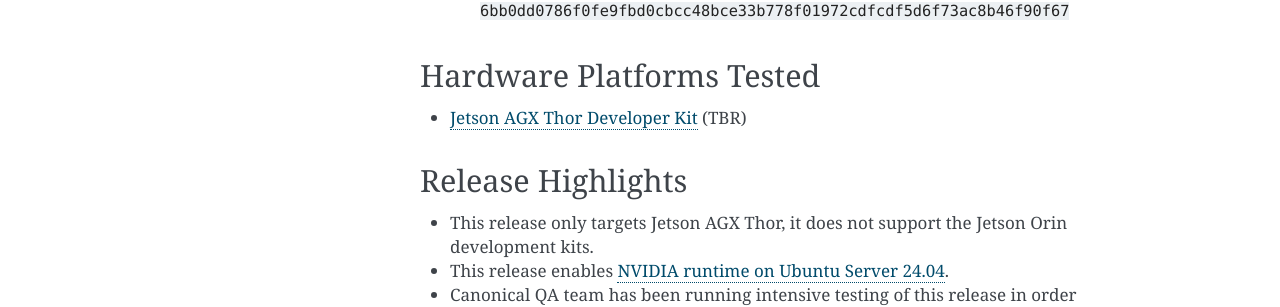
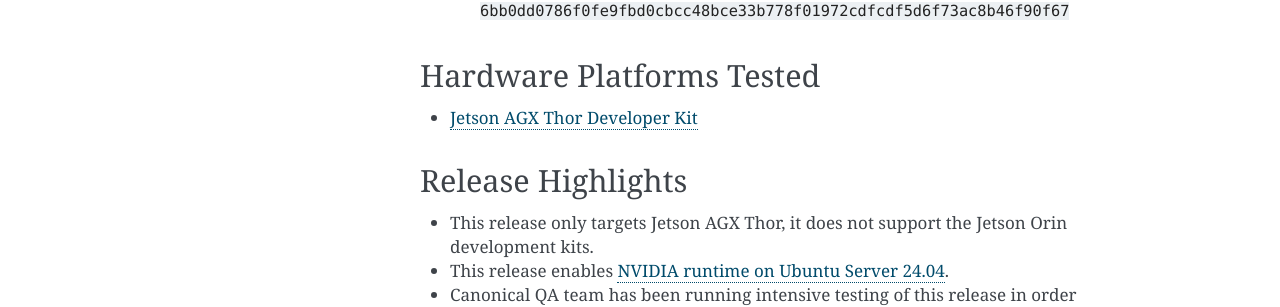
Before and after one commit to canonical/ubuntu-for-jetson, a Sphinx documentation site: the page built from docs/classic/release-note-noble-thor-ga.rst, in a window 1280 px wide and 900 px high, scrolled down 496 px. Shown: the part 154-461 px from the top of the window. Built offline with Sphinx 7.4.7, drawn with Linux system fonts in a browser that asks for light colours.

Commit message:
Update the link to the Thor AGX devkit with the certificate link

```diff
--- a/docs/classic/release-note-noble-thor-ga.rst
+++ b/docs/classic/release-note-noble-thor-ga.rst
@@ -32,10 +32,9 @@
 -------------------------
 
 
-* `Jetson AGX Thor Developer Kit`_ (TBR)
+* `Jetson AGX Thor Developer Kit`_
 
-.. _Jetson AGX Thor Developer Kit: https://certification.canonical.com/hardware/202508-37859
-.. https://ubuntu.com/certified/202508-37859
+.. _Jetson AGX Thor Developer Kit: https://ubuntu.com/certified/202508-37859
 
 Release Highlights
 ------------------
```
